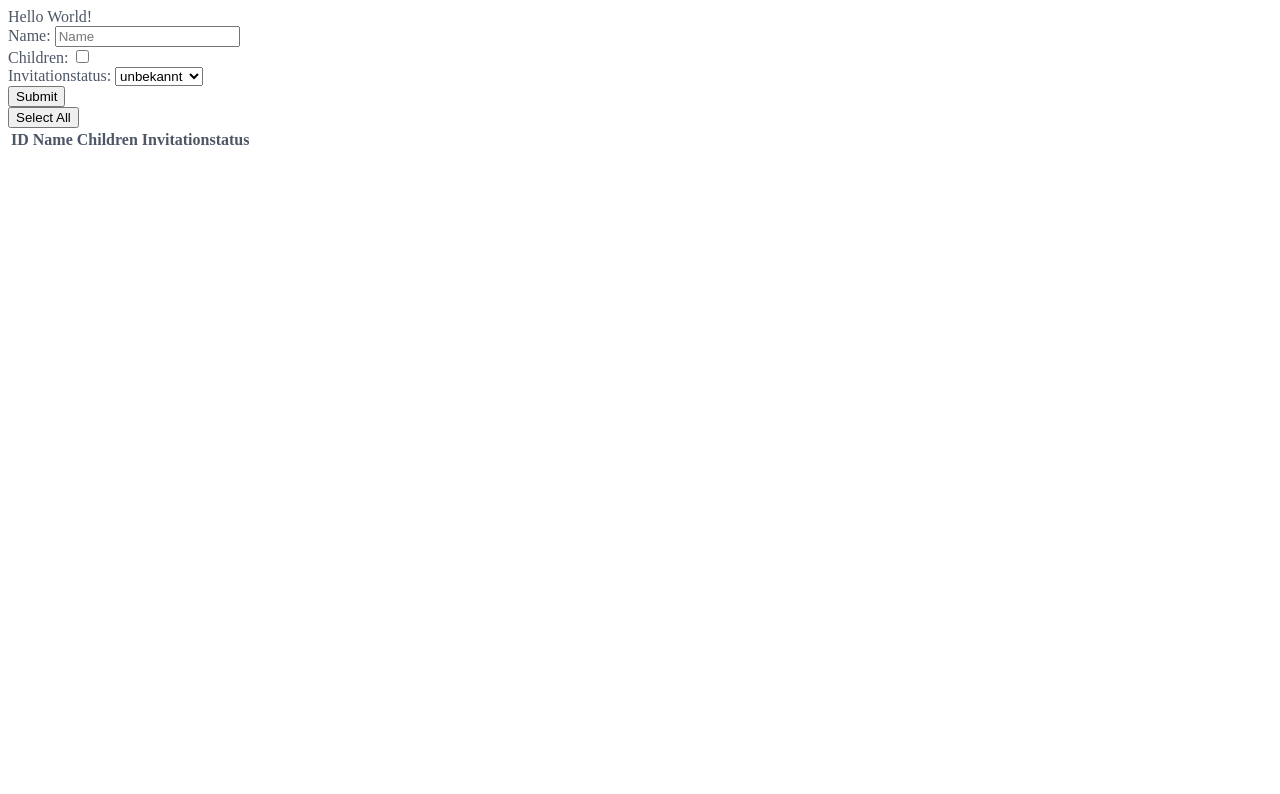
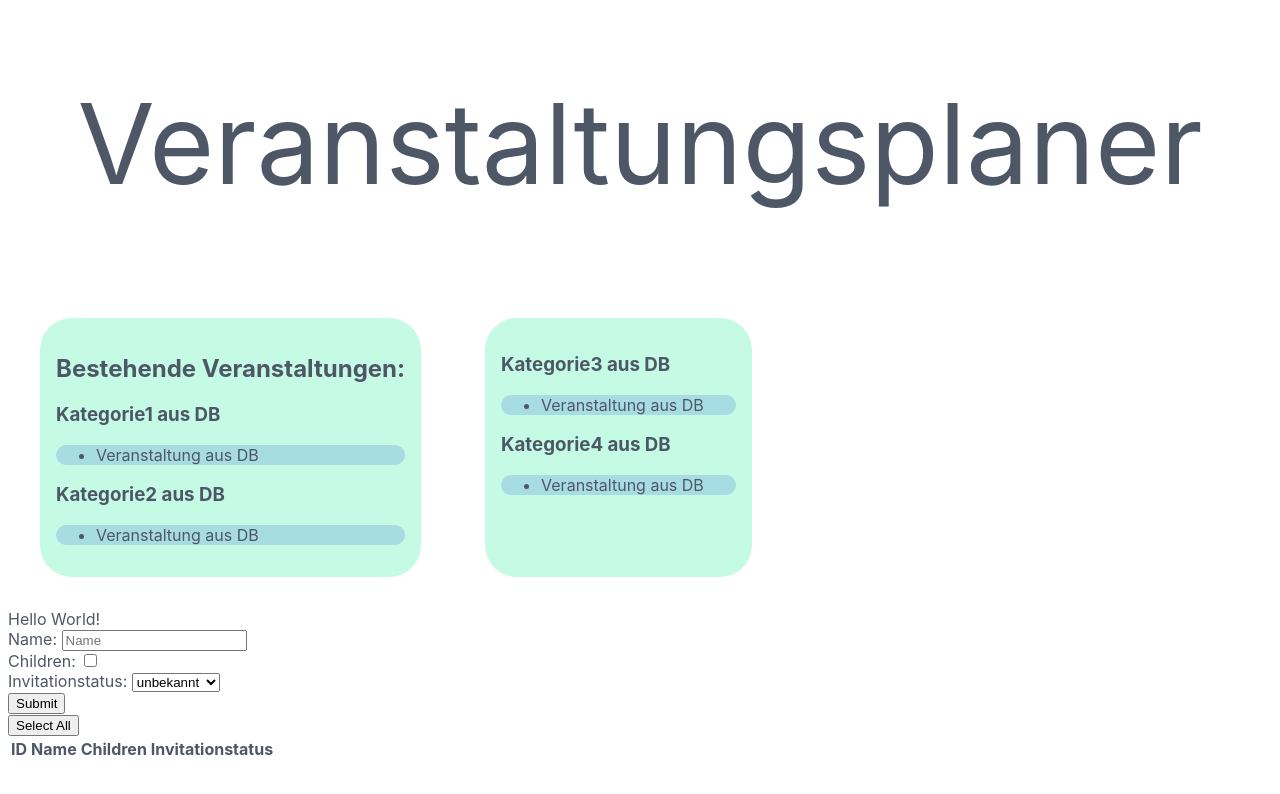
Before and after one commit to Clinc8686/Veranstaltungsplaner, a website: page client/index.html in a window 1280 px wide. Drawn offline with nearby package versions, Linux system fonts and the light colour scheme; files that its build step writes are made by us from their sources.

Commit message:
added some structure to homepage added color, border-radius and font-sizes

```diff
--- a/client/index.html
+++ b/client/index.html
@@ -2,11 +2,49 @@
 <html lang="de-de">
 <head>
     <meta charset="UTF-8">
-    <title>Startseite</title>
+    <title>Veranstaltungsplaner</title>
     <link href="styles.css" rel="stylesheet"/>
     <script src="script.js" rel="script"></script>
 </head>
 <body>
+    <header>
+        <h1>Veranstaltungsplaner</h1>
+    </header>
+    <main>
+        <div class="container">
+            <div class="events-page">
+                <h2>Bestehende Veranstaltungen:</h2>
+                <h3>Kategorie1 aus DB</h3>
+                <!-- maybe load with js -->
+                <div class="events-categorys">
+                    <ul>
+                        <li><a>Veranstaltung aus DB</a></li>
+                    </ul>
+                </div>
+                <h3>Kategorie2 aus DB</h3>
+                <div class="events-categorys">
+                    <ul>
+                        <li><a>Veranstaltung aus DB</a></li>
+                    </ul>
+                </div>
+            </div>
+            <div class="events-page">
+                <h3>Kategorie3 aus DB</h3>
+                <!-- maybe load with js -->
+                <div class="events-categorys">
+                    <ul>
+                        <li><a>Veranstaltung aus DB</a></li>
+                    </ul>
+                </div>
+                <h3>Kategorie4 aus DB</h3>
+                <div class="events-categorys">
+                    <ul>
+                        <li><a>Veranstaltung aus DB</a></li>
+                    </ul>
+                </div>
+            </div>
+        </div>
+    </main>
 Hello World!
 <!-- Insert of new Guests -->
 <form action="/guests/insert" method="POST">
--- a/client/styles/style.less
+++ b/client/styles/style.less
@@ -4,8 +4,37 @@
 @bg-color-box2: #A8DCE3;
 @btn-color: #E1FFBD;
 @btn-font-color: #374A38;
-
+@font-size: 4rem;
+@border-radius: 2rem;
 body {
   background-color: @bg-color;
+  font-family: -apple-system, BlinkMacSystemFont, "Segoe UI", Roboto, Oxygen, Ubuntu, Cantarell, "Fira Sans", "Droid Sans", "Helvetica Neue", Arial, sans-serif, "Apple Color Emoji", "Segoe UI Emoji", "Segoe UI Symbol";
   color: @font;
 }
+
+header{
+  text-align: center;
+}
+
+h1{
+  font-weight: normal;
+  font-size: @font-size+3;
+}
+
+.container{
+  display: flex;
+}
+
+.events-page{
+  background-color: @bg-color-box1;
+  margin: 2rem;
+  padding: 1rem;
+  border-radius: @border-radius;
+}
+
+.events-categorys{
+  background-color: @bg-color-box2;
+  flex-grow: 2;
+  border-radius: @border-radius;
+  padding-right: 2rem;
+}
```
